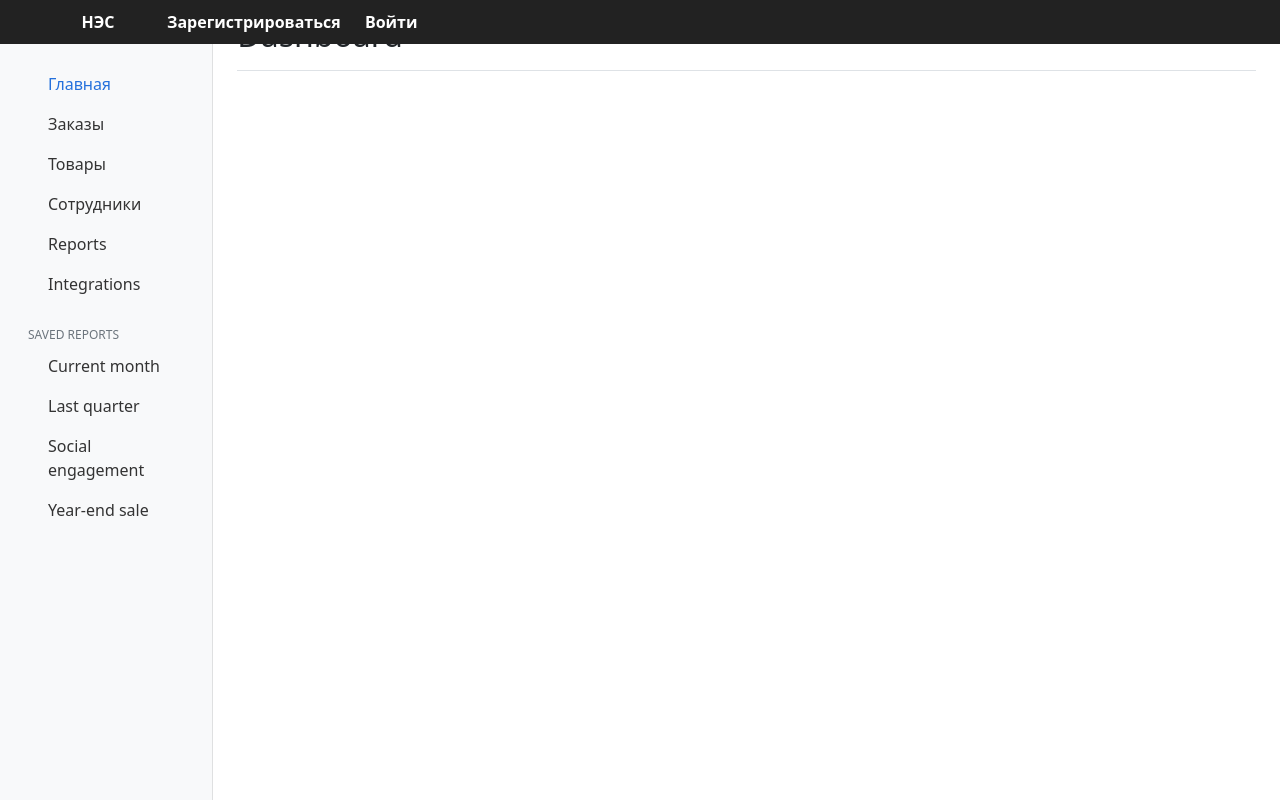
After one commit to cbrekrut/ERP-Sistem, a Django app: page /customers/ in a window 1280 px wide. The commit adds this page. Run offline with Django 4.2, Linux system fonts and the light colour scheme; some libraries are stand-ins or nearby versions.

```diff
--- /dev/null
+++ b/system/erp/static/erp/css/erpCustomers.css
@@ -0,0 +1,96 @@
+.feather {
+    width: 16px;
+    height: 16px;
+    vertical-align: text-bottom;
+  }
+
+  /*
+   * Sidebar
+   */
+
+  .sidebar {
+    position: fixed;
+    top: 0;
+    /* rtl:raw:
+    right: 0;
+    */
+    bottom: 0;
+    /* rtl:remove */
+    left: 0;
+    z-index: 100; /* Behind the navbar */
+    padding: 48px 0 0; /* Height of navbar */
+    box-shadow: inset -1px 0 0 rgba(0, 0, 0, .1);
+  }
+
+  @media (max-width: 767.98px) {
+    .sidebar {
+      top: 5rem;
+    }
+  }
+
+  .sidebar-sticky {
+    position: relative;
+    top: 0;
+    height: calc(100vh - 48px);
+    padding-top: .5rem;
+    overflow-x: hidden;
+    overflow-y: auto; /* Scrollable contents if viewport is shorter than content. */
+  }
+
+  .sidebar .nav-link {
+    font-weight: 500;
+    color: #333;
+  }
+
+  .sidebar .nav-link .feather {
+    margin-right: 4px;
+    color: #727272;
+  }
+
+  .sidebar .nav-link.active {
+    color: #2470dc;
+  }
+
+  .sidebar .nav-link:hover .feather,
+  .sidebar .nav-link.active .feather {
+    color: inherit;
+  }
+
+  .sidebar-heading {
+    font-size: .75rem;
+    text-transform: uppercase;
+  }
+
+  /*
+   * Navbar
+   */
+
+  .navbar-brand {
+    padding-top: .75rem;
+    padding-bottom: .75rem;
+    font-size: 1rem;
+    background-color: rgba(0, 0, 0, .25);
+    box-shadow: inset -1px 0 0 rgba(0, 0, 0, .25);
+  }
+
+  .navbar .navbar-toggler {
+    top: .25rem;
+    right: 1rem;
+  }
+
+  .navbar .form-control {
+    padding: .75rem 1rem;
+    border-width: 0;
+    border-radius: 0;
+  }
+
+  .form-control-dark {
+    color: #fff;
+    background-color: rgba(255, 255, 255, .1);
+    border-color: rgba(255, 255, 255, .1);
+  }
+
+  .form-control-dark:focus {
+    border-color: transparent;
+    box-shadow: 0 0 0 3px rgba(255, 255, 255, .25);
+  }
--- a/system/erp/static/erp/index.css
+++ b/system/erp/static/erp/css/index.css
@@ -21,7 +21,7 @@ header {
     z-index: 999; /* Устанавливаем z-index, чтобы шапка была выше других элементов */
 }
 
-header div {
+.header-col {
     max-width: 70%;
     margin: auto;
     display: flex;
@@ -138,6 +138,7 @@ p {
     transform: translateX(-50%);
     list-style: none;
     border-bottom: 0;
+    margin-bottom: 0;
 }
 
 .text li {
--- a/system/erp/static/erp/login.css
+++ b/system/erp/static/erp/css/nes_ani.css
@@ -1,19 +1,3 @@
-@import url('https://fonts.googleapis.com/css?family=Muli:300,400,700');
-
-* {
-    margin: 0;
-    padding: 0;
-}
-
-body {
-    padding-top: 5%;
-    background-color: #000000;
-    height: auto;
-    font-family: 'Muli', sans-serif;
-}
-form{
-    color:white;
-}
 header {
     background-color: #222;
     color: #fff;
@@ -23,6 +7,8 @@ header {
     width: 100%; /* Делаем ширину шапки равной ширине экрана */
     z-index: 999; /* Устанавливаем z-index, чтобы шапка была выше других элементов */
 }
+
+@import url('https://fonts.googleapis.com/css?family=Muli:300,400,700');
 
 header div {
     max-width: 70%;
@@ -37,15 +23,10 @@ nav a {
     color: #fff;
     margin-left: 20px;
     font-weight: bold;
+    transition: color 0.3s; /* Плавное изменение цвета при наведении */
 }
-
-main {
-    margin-top: 10%;
-    max-width: 1200px;
-    margin: 20px auto;
-    padding: 20px;
-    background-color: #444444;
-    box-shadow: 0 0 10px rgba(0, 0, 0, 0.1);
+nav a:hover{
+    color: #00b3ff;
 }
 
 .text {
--- a/system/erp/templates/base.html
+++ b/system/erp/templates/base.html
@@ -1,6 +1,7 @@
 <!-- templates/base.html -->
 {% load static %}
-<script type="text/javascript" src="{% static "erp/nes_ani.js" %}"></script>
+<script type="text/javascript" src="{% static "erp/js/nes_ani.js" %}"></script>
+<script type="text/javascript" src="{% static "erp/js/homepage.js" %}"></script>
 
 <!DOCTYPE html>
 <html lang="en">
@@ -14,8 +15,10 @@
 <body>
 
 <header>
-    <div>
-        <ul class="text hidden" onclick="redirectToHomePage()">
+    <div class="container">
+        <div class="row">
+            <div class="header-col">
+                <a href="/"><ul class="text hidden">
                     <li class="spaced">Н</li>
                     <li class="ghost">е</li>
                     <li class="ghost">й</li>
@@ -49,12 +52,8 @@
                     <li class="ghost">е</li>
                     <li class="ghost">м</li>
                     <li class="ghost">ы</li>
-        </ul>
-        <script>
-        function redirectToHomePage() {
-            window.location.href = '/'; // Укажите здесь путь к главной странице
-        }
-    </script>
+                </ul></a>
+
                 <nav>
                     {% if user.is_authenticated %}
                         <a href="{% url 'erp' %}">ERP</a>
@@ -65,6 +64,8 @@
                     {% endif %}
                 </nav>
             </div>
+        </div>
+    </div>
 </header>
 
 <main>
--- /dev/null
+++ b/system/erp/templates/erp/erpCustomers.html
@@ -0,0 +1,122 @@
+{% extends 'base.html' %}
+{% load static %}
+{% block link %}
+<link rel="stylesheet" href="{% static 'erp/css/nes_ani.css' %}">
+<link rel="stylesheet" href="{% static 'erp/css/erpCustomers.css' %}">
+<link rel="stylesheet" href="https://cdn.plot.ly/plotly-latest.min.css">
+<link href="https://cdn.jsdelivr.net/npm/bootstrap@5.0.2/dist/css/bootstrap.min.css" rel="stylesheet" integrity="sha384-EVSTQN3/azprG1Anm3QDgpJLIm9Nao0Yz1ztcQTwFspd3yD65VohhpuuCOmLASjC" crossorigin="anonymous">
+
+    <style>
+      .bd-placeholder-img {
+        font-size: 1.125rem;
+        text-anchor: middle;
+        -webkit-user-select: none;
+        -moz-user-select: none;
+        user-select: none;
+      }
+
+      @media (min-width: 768px) {
+        .bd-placeholder-img-lg {
+          font-size: 3.5rem;
+        }
+      }
+    </style>
+
+{% endblock %}
+{% block content %}
+<main>
+    <div class="container-fluid">
+        <div class="row">
+          <nav id="sidebarMenu" class="col-md-3 col-lg-2 d-md-block bg-light sidebar collapse">
+            <div class="position-sticky pt-3">
+              <ul class="nav flex-column">
+                <li class="nav-item">
+                  <a class="nav-link active" aria-current="page" href="{% url 'erp' %}">
+                    <span data-feather="home"></span>
+                    Главная
+                  </a>
+                </li>
+                <li class="nav-item">
+                  <a class="nav-link" href="#">
+                    <span data-feather="file"></span>
+                    Заказы
+                  </a>
+                </li>
+                <li class="nav-item">
+                  <a class="nav-link" href="#">
+                    <span data-feather="shopping-cart"></span>
+                    Товары
+                  </a>
+                </li>
+                <li class="nav-item">
+                  <a class="nav-link" href="{% url 'customers' %}">
+                    <span data-feather="users"></span>
+                    Сотрудники
+                  </a>
+                </li>
+                <li class="nav-item">
+                  <a class="nav-link" href="#">
+                    <span data-feather="bar-chart-2"></span>
+                    Reports
+                  </a>
+                </li>
+                <li class="nav-item">
+                  <a class="nav-link" href="#">
+                    <span data-feather="layers"></span>
+                    Integrations
+                  </a>
+                </li>
+              </ul>
+
+              <h6 class="sidebar-heading d-flex justify-content-between align-items-center px-3 mt-4 mb-1 text-muted">
+                <span>Saved reports</span>
+                <a class="link-secondary" href="#" aria-label="Add a new report">
+                  <span data-feather="plus-circle"></span>
+                </a>
+              </h6>
+              <ul class="nav flex-column mb-2">
+                <li class="nav-item">
+                  <a class="nav-link" href="#">
+                    <span data-feather="file-text"></span>
+                    Current month
+                  </a>
+                </li>
+                <li class="nav-item">
+                  <a class="nav-link" href="#">
+                    <span data-feather="file-text"></span>
+                    Last quarter
+                  </a>
+                </li>
+                <li class="nav-item">
+                  <a class="nav-link" href="#">
+                    <span data-feather="file-text"></span>
+                    Social engagement
+                  </a>
+                </li>
+                <li class="nav-item">
+                  <a class="nav-link" href="#">
+                    <span data-feather="file-text"></span>
+                    Year-end sale
+                  </a>
+                </li>
+              </ul>
+            </div>
+          </nav>
+
+          <main class="col-md-9 ms-sm-auto col-lg-10 px-md-4">
+            <div class="d-flex justify-content-between flex-wrap flex-md-nowrap align-items-center pt-3 pb-2 mb-3 border-bottom">
+              <h1 class="h2">Dashboard</h1>
+            </div>
+
+
+          </main>
+        </div>
+      </div>
+
+
+            <script src="https://cdn.jsdelivr.net/npm/feather-icons@4.28.0/dist/feather.min.js" integrity="sha384-uO3SXW5IuS1ZpFPKugNNWqTZRRglnUJK6UAZ/gxOX80nxEkN9NcGZTftn6RzhGWE" crossorigin="anonymous"></script>
+            <script src="https://cdn.jsdelivr.net/npm/chart.js@2.9.4/dist/Chart.min.js" integrity="sha384-zNy6FEbO50N+Cg5wap8IKA4M/ZnLJgzc6w2NqACZaK0u0FXfOWRRJOnQtpZun8ha" crossorigin="anonymous"></script>
+            <script src="{% static "erp/dashboard.js"%}"></script>
+        </body>
+</main>
+{% endblock %}
--- a/system/erp/templates/erp/index.html
+++ b/system/erp/templates/erp/index.html
@@ -3,7 +3,7 @@
 {% load static %}
 
 {% block title %}НЭС{% endblock %}
-{% block link %} <link rel="stylesheet" href="{% static 'erp/index.css' %}">{% endblock %}
+{% block link %} <link rel="stylesheet" href="{% static 'erp/css/index.css' %}">{% endblock %}
 {% block content %}
 
 <main>
--- a/system/erp/templates/registration/login.html
+++ b/system/erp/templates/registration/login.html
@@ -1,7 +1,7 @@
 {% extends 'base.html' %}
 {% load static %}
 {% block title %}Вход{% endblock %}
-{% block link %} <link rel="stylesheet" href="{% static 'erp/login.css' %}">{% endblock %}
+{% block link %} <link rel="stylesheet" href="{% static 'erp/css/login.css' %}">{% endblock %}
 
 {% block content %}
 <h2>Вход</h2>
--- a/system/erp/urls.py
+++ b/system/erp/urls.py
@@ -4,6 +4,7 @@ from . import views
 urlpatterns = [
     path("", views.index, name="index"),
     path("erp/", views.erp, name='erp'),
+    path("customers/", views.customers, name='customers'),
     path('signup/', views.signup, name='signup'),
     path('login/', views.login_view, name='login'),
     path('logout/', views.logout_view, name='logout'),
--- a/system/erp/views.py
+++ b/system/erp/views.py
@@ -6,7 +6,11 @@ from .forms import CustomUserCreationForm, CustomAuthenticationForm
 
 def index(request):
     return render(request,'erp/index.html',{})
-#
+
+def customers(request):
+    user = request.user
+    return render(request,'erp/erpCustomers.html',)
+
 def erp(request):
     user = request.user  # Получаем текущего пользователя
     return render(request, 'erp/erp.html', {'user': user})
```
Also changed, not shown: other parts of system/erp/static/erp/css/nes_ani.css (+2 -33 lines), system/erp/static/erp/css/erp.css (renamed from system/erp/static/erp/erp.css, +21 -6 lines), system/erp/static/erp/css/login.css (added, +115 -0 lines), system/erp/templates/erp/erp.html (+4 -4 lines), system/db.sqlite3, system/erp/static/erp/js/dashboard.js (renamed from system/erp/static/erp/dashboard.js), system/erp/static/erp/js/homepage.js (added), system/erp/static/erp/js/nes_ani.js (renamed from system/erp/static/erp/nes_ani.js). Lines whose indentation alone changed are shown as unchanged.
